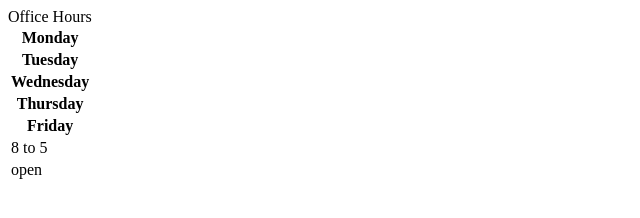
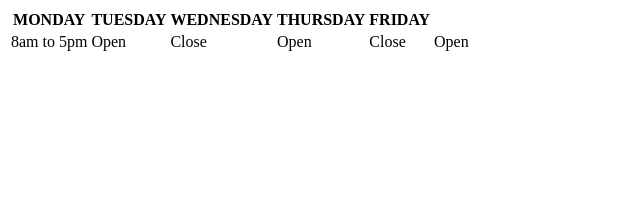
Before and after one commit to pieropaccc/experimental-repo, a plain HTML site: page Office-hours.html in a window 1280 px wide. Shown: the whole page, without its empty margins (0-640 px from the left). Drawn offline with Linux system fonts and the light colour scheme.

Commit message:
new table

```diff
--- a/Office-hours.html
+++ b/Office-hours.html
@@ -8,21 +8,24 @@
 <body>
 
     <table>
-        <thead>Office Hours</thead>
-        <tr><th>Monday</th></tr>
-        <tr><th>Tuesday</th></tr>
-        <tr><th>Wednesday</th></tr>
-        <tr><th>Thursday</th></tr>
-        <tr><th>Friday</th></tr>
+        <tr>
+            <th>MONDAY</th>
+            <th>TUESDAY</th>
+            <th>WEDNESDAY</th>
+            <th>THURSDAY</th>
+            <th>FRIDAY</th>
+        </tr>
 
-        <tbody>
-            <tr>
-                <td>8 to 5</td>
-            </tr>
-            <tr>
-                <td>open</td>
-            </tr>
-        </tbody>
+        <tr>
+            <td>8am to 5pm</td>
+            <td>Open</td>
+            <td>Close</td>
+            <td>Open</td>
+            <td>Close</td>
+            <td>Open</td>
+
+        </tr>
+
     </table>
 
 
```
